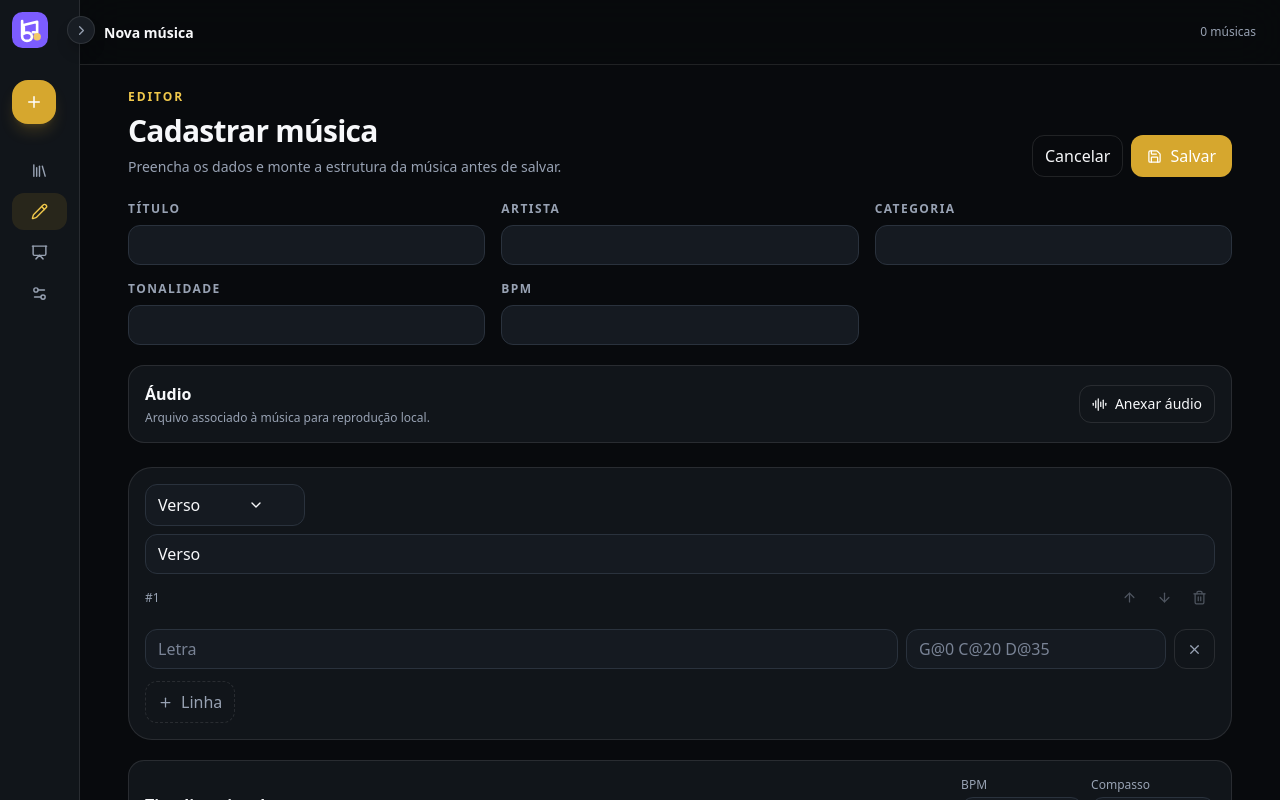
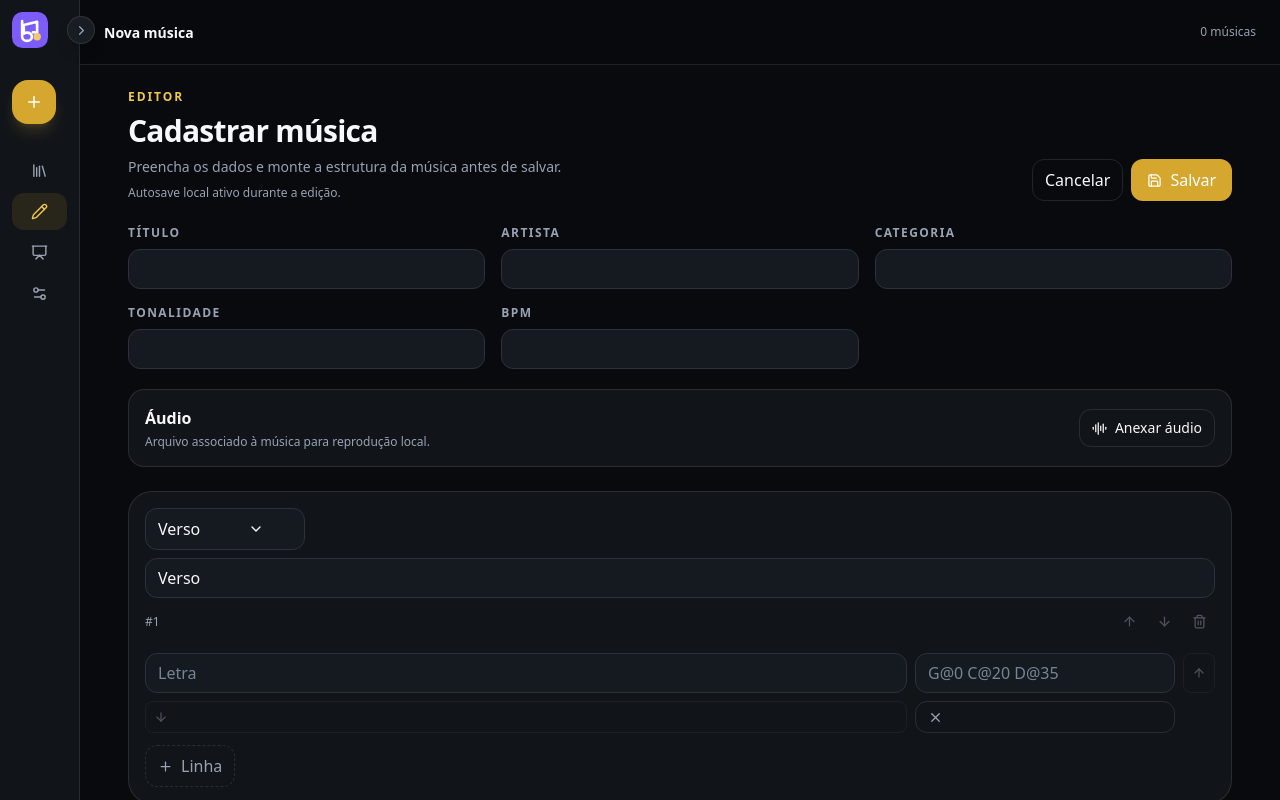
Before and after one commit to sandro-almeida-silva/cifrases, a Next.js app: page / in a window 1280 px wide. Both pictures are taken after a click on the button 34 px from the left and 102 px from the top of the page. Shown: the top 800 px of the page. Built offline with nearby package versions, Linux system fonts and the light colour scheme.

Commit message:
feat(editor): restore structural editing and autosave (#13)

```diff
--- a/src/app/page.tsx
+++ b/src/app/page.tsx
@@ -33,9 +33,12 @@ import {
   cloneSong,
   createSongId,
   defaultPlayerPreferences,
+  loadEditorAutosave,
   loadLibraryState,
   loadSongs,
   resolveMediaUrl,
+  saveEditorAutosave,
+  clearEditorAutosave,
   saveLibraryState,
   saveSongs,
   slugify,
@@ -148,6 +151,7 @@ export default function HomePage() {
   const [theme, setTheme] = useState<LibraryState["theme"]>("purple");
   const [mobileMenu, setMobileMenu] = useState(false);
   const [importMessage, setImportMessage] = useState("");
+  const [editorAutosaveStatus, setEditorAutosaveStatus] = useState<"idle" | "saved" | "recovered">("idle");
   const audioRef = useRef<HTMLAudioElement | null>(null);
   const draftDirty = Boolean(draft && draftOriginal && JSON.stringify(draft) !== JSON.stringify(draftOriginal));
 
@@ -182,6 +186,26 @@ export default function HomePage() {
   }, [theme]);
 
   useEffect(() => {
+    if (view !== "editor" || !draft || !draftDirty) return undefined;
+    const timer = window.setTimeout(() => {
+      saveEditorAutosave({ song: cloneSong(draft), mode: draftMode, savedAt: new Date().toISOString() });
+      setEditorAutosaveStatus("saved");
+    }, 700);
+    return () => window.clearTimeout(timer);
+  }, [draft, draftDirty, draftMode, view]);
+
+  useEffect(() => {
+    if (view !== "editor" || draft) return;
+    const autosave = loadEditorAutosave();
+    if (!autosave) return;
+    setDraft(cloneSong(autosave.song));
+    setDraftOriginal(cloneSong(autosave.song));
+    setDraftMode(autosave.mode);
+    setDraftErrors({});
+    setEditorAutosaveStatus("recovered");
+  }, [draft, view]);
+
+  useEffect(() => {
     if (!draftDirty) return undefined;
     const handleBeforeUnload = (event: BeforeUnloadEvent) => {
       event.preventDefault();
@@ -343,6 +367,8 @@ export default function HomePage() {
       return exists ? state.map((item) => (item.id === next.id ? next : item)) : [next, ...state];
     });
     setSelectedId(next.id);
+    clearEditorAutosave();
+    setEditorAutosaveStatus("idle");
     setDraft(null);
     setDraftOriginal(null);
     setDraftMode("create");
@@ -350,8 +376,22 @@ export default function HomePage() {
     setView("player");
   }
 
+  useEffect(() => {
+    if (view !== "editor" || !draft) return undefined;
+    const handleKeyDown = (event: KeyboardEvent) => {
+      if ((event.ctrlKey || event.metaKey) && event.key.toLowerCase() === "s") {
+        event.preventDefault();
+        saveDraft();
+      }
+    };
+    window.addEventListener("keydown", handleKeyDown);
+    return () => window.removeEventListener("keydown", handleKeyDown);
+  }, [draft, view]);
+
   function cancelDraft() {
     if (draftDirty && !window.confirm("Existem alterações não salvas. Deseja descartar a edição?")) return;
+    clearEditorAutosave();
+    setEditorAutosaveStatus("idle");
     setDraft(null);
     setDraftOriginal(null);
     setDraftMode("create");
@@ -380,6 +420,25 @@ export default function HomePage() {
     }));
     setSelectedId(null);
     setView("library");
+  }
+
+  function moveLine(sectionId: string, lineId: string, direction: -1 | 1) {
+    updateDraft((current) => ({
+      ...current,
+      sections: current.sections.map((section) => {
+        if (section.id !== sectionId) return section;
+        const index = section.lines.findIndex((item) => item.id === lineId);
+        const target = index + direction;
+        if (index < 0 || target < 0 || target >= section.lines.length) return section;
+        const lines = [...section.lines];
+        const currentLine = lines[index];
+        const nextLine = lines[target];
+        if (!currentLine || !nextLine) return section;
+        lines[index] = nextLine;
+        lines[target] = currentLine;
+        return { ...section, lines };
+      }),
+    }));
   }
 
   function updateDraft(updater: (current: Song) => Song) {
@@ -622,8 +681,10 @@ export default function HomePage() {
           onMoveSection={moveSection}
           onRemoveSection={removeSection}
           onRemoveLine={removeLine}
+          onMoveLine={moveLine}
           onAttachAudio={attachAudio}
           onBuildTimeline={buildTimeline}
+          autosaveStatus={editorAutosaveStatus}
           onTimelineUpdate={(patch) => updateDraft((current) => ({ ...current, timeline: { ...(current.timeline ?? { events: [] }), ...patch } }))}
         />
       ) : null}
@@ -981,8 +1042,10 @@ function EditorView({
   onMoveSection,
   onRemoveSection,
   onRemoveLine,
+  onMoveLine,
   onAttachAudio,
   onBuildTimeline,
+  autosaveStatus,
   onTimelineUpdate,
 }: {
   song: Song;
@@ -997,8 +1060,10 @@ function EditorView({
   onMoveSection: (sectionId: string, direction: -1 | 1) => void;
   onRemoveSection: (sectionId: string) => void;
   onRemoveLine: (sectionId: string, lineId: string) => void;
+  onMoveLine: (sectionId: string, lineId: string, direction: -1 | 1) => void;
   onAttachAudio: (file: File) => void;
   onBuildTimeline: () => void;
+  autosaveStatus: "idle" | "saved" | "recovered";
   onTimelineUpdate: (patch: Partial<Song["timeline"]>) => void;
 }) {
   function changeSection(sectionId: string, updater: (section: SongSection) => SongSection) {
@@ -1024,6 +1089,7 @@ function EditorView({
           <p className="text-xs font-semibold uppercase tracking-[0.16em] text-brand-soft">Editor</p>
           <h1 className="mt-2 text-3xl font-black tracking-tight">{mode === "edit" ? "Editar música" : "Cadastrar música"}</h1>
           <p className="mt-2 text-sm text-muted">Preencha os dados e monte a estrutura da música antes de salvar.</p>
+          <p className="mt-2 text-xs text-muted" role="status">{autosaveStatus === "saved" ? "Rascunho salvo localmente." : autosaveStatus === "recovered" ? "Rascunho recuperado do armazenamento local." : "Autosave local ativo durante a edição."}</p>
           {dirty ? <span className="mt-2 inline-flex rounded-full bg-amber-400/10 px-2.5 py-1 text-xs font-semibold text-amber-200">Alterações não salvas</span> : null}
         </div>
         <div className="flex gap-2">
@@ -1124,6 +1190,8 @@ function EditorView({
                     value={chordText(item.chords)}
                     onChange={(event) => changeLine(section.id, item.id, (current) => ({ ...current, chords: parseChords(event.target.value) }))}
                   />
+                  <button type="button" className="rounded-lg border border-white/10 p-2 text-muted disabled:opacity-30" onClick={() => onMoveLine(section.id, item.id, -1)} disabled={lineIndex === 0} aria-label={`Mover linha ${lineIndex + 1} para cima`}><ArrowUp size={14} /></button>
+                  <button type="button" className="rounded-lg border border-white/10 p-2 text-muted disabled:opacity-30" onClick={() => onMoveLine(section.id, item.id, 1)} disabled={lineIndex === section.lines.length - 1} aria-label={`Mover linha ${lineIndex + 1} para baixo`}><ArrowDown size={14} /></button>
                   <button type="button" className="rounded-xl border border-white/10 px-3 text-muted hover:text-red-200" onClick={() => onRemoveLine(section.id, item.id)} aria-label={`Remover linha ${lineIndex + 1} da seção ${sectionIndex + 1}`}><X size={15} /></button>
                 </div>
               ))}
```
